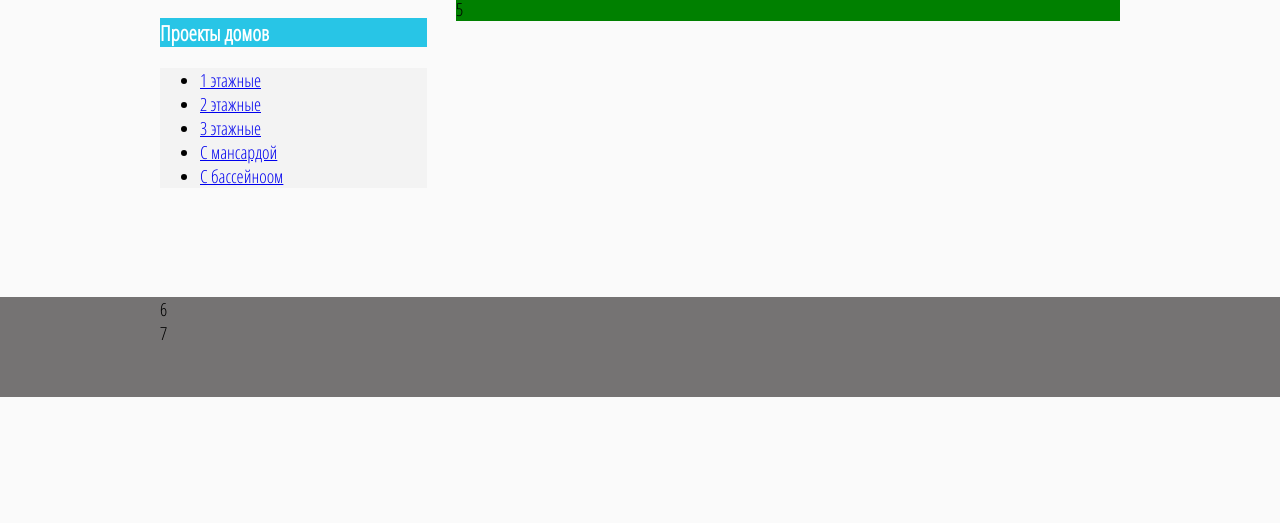
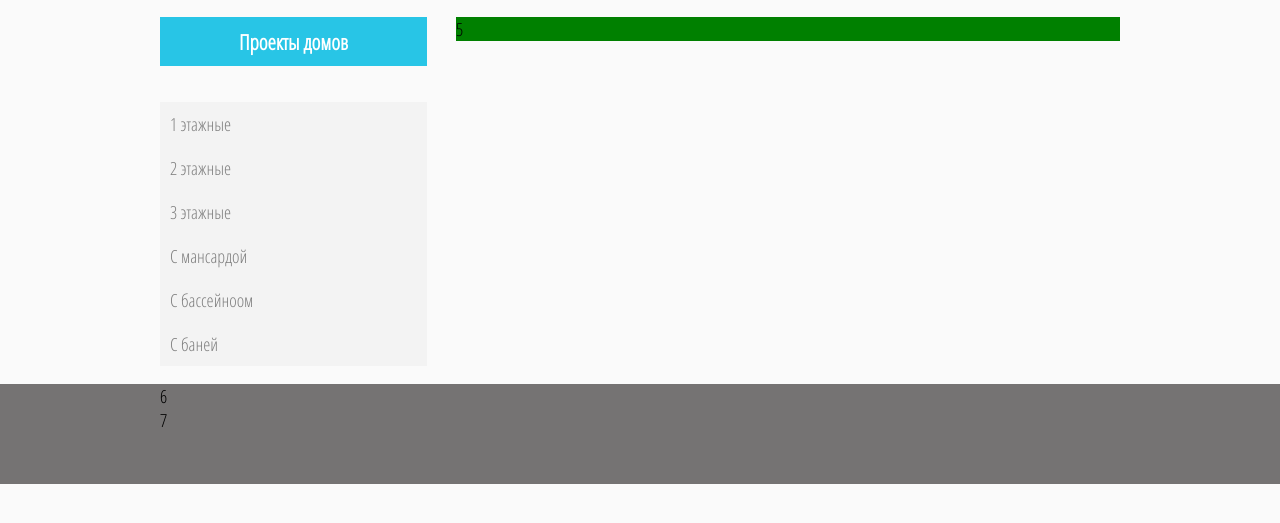
Before and after one commit to valeriykorsunov/page-proofs-lisson, a plain HTML site: page index.html in a window 1280 px wide. Shown: the part 173-696 px from the top of the page. Drawn offline with Linux system fonts and the light colour scheme.

Commit message:
Урок 8 Верстаем боковую панель и левое меню

```diff
--- a/index.html
+++ b/index.html
@@ -28,13 +28,13 @@
 		<div class="left_side">
 			<div class="block">
 				<h3>Проекты домов</h3>
-
 				<ul>
 					<li><a href="#">1 этажные</a></li>
 					<li><a href="#">2 этажные</a></li>
 					<li><a href="#">3 этажные</a></li>
 					<li><a href="#">С мансардой</a></li>
 					<li><a href="#">С бассейноом</a></li>
+					<li><a href="#">С баней</a></li>
 				</ul>
 			</div>
 		</div>
--- a/style.css
+++ b/style.css
@@ -3,36 +3,51 @@
 html, body{background: #fafafa; padding: 0; margin: 0; font-family: 'Open Sans Condensed', sans-serif; font-size: 18px;}
 #header {width: 960px; margin: 0 auto;}
 #header .logo {width: 500px; float: left;}
-	#header .contacts {margin-top: 10px;margin-right: 20px;text-align: right;width: 250px; float: right;}
-		#header .contacts a {color: #7e7e7e; text-decoration: none; font-weight: bold;}
-		#header .contacts .phone {font-size: 44px;}
-		#header .contacts .call-order {font-size: 25px;}
+#header .contacts {margin-top: 10px;margin-right: 20px;text-align: right;width: 250px; float: right;}
+#header .contacts a {color: #7e7e7e; text-decoration: none; font-weight: bold;}
+#header .contacts .phone {font-size: 44px;}
+#header .contacts .call-order {font-size: 25px;}
 
 #top_menu {width: 960px; background: #f3f3f3; margin: 0 auto; clear: both;}
 #top_menu ul {margin: 0 20px;}
 #top_menu ul li {display: inline-block;}
 #top_menu ul li a {display: inline-block; color: #7e7e7e; text-decoration: none; padding: 20px 35px;}
-#top_menu ul li a:hover {
-	background: #28c5e6;
-	color: white;
-}
+#top_menu ul li a:hover {background: #28c5e6;color: white;}
 
-#middle {width: 960px; margin: 0 auto; min-height: 300px;}
-#middle .left_side{
-	float: left;
-	width: 267px;
-}
+#middle {width: 960px; margin: 0 auto; min-height: 300px; padding: 20px 0;}
+#middle .left_side{float: left; width: 267px;}
 #middle .left_side .block h3{
 	background: #28c5e6;
+	padding: 10px 10px 10px;
+	margin: 0;
 	color: white;
+	text-align: center;
 }
 #middle .left_side .block ul{
 	background: #f3f3f3;
+	padding: 0;
+	margin-top: 36px;
+}
+#middle .left_side .block ul li {
+	display: block;
+}
+#middle .left_side .block ul li a{
+	display: block;
+	color: #7e7e7e;
+	text-decoration: none;
+	padding: 10px 10px 10px;
+}
+#middle .left_side .block ul li a:hover{
+	background: #28c5e6;
+	color: white;
 }
 #middle .main {
 	background: green;
 	margin-left: 296px;
 }
 
-#footer {background: #757373;}
+#footer {
+	background: #757373;
+	clear: both;
+}
 #footer .inner {width: 960px; margin: 0 auto; min-height: 100px;}
```
